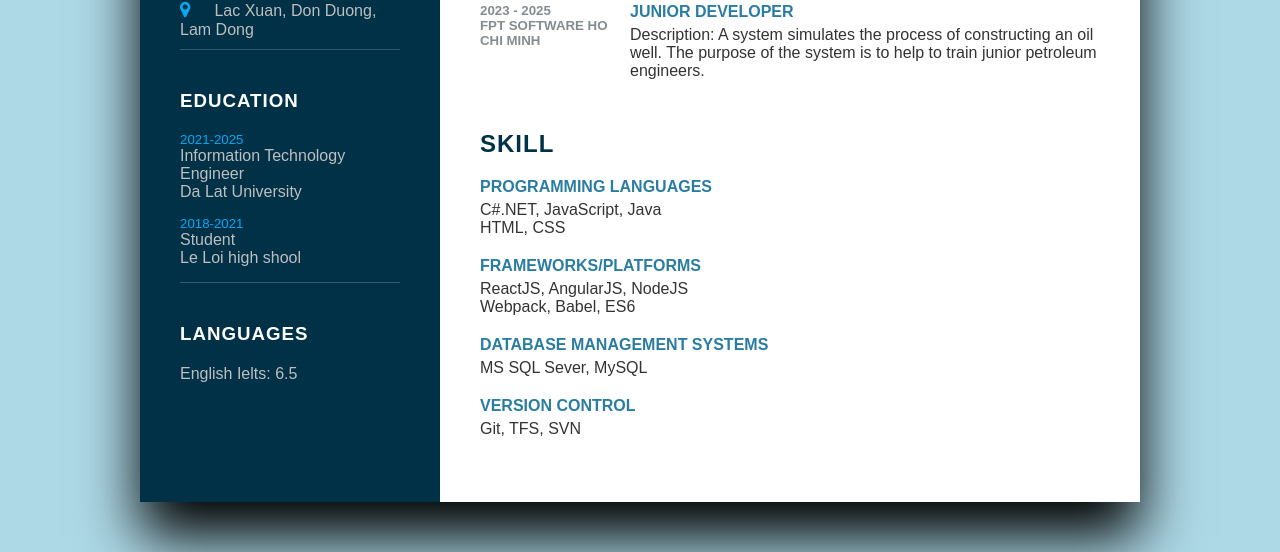
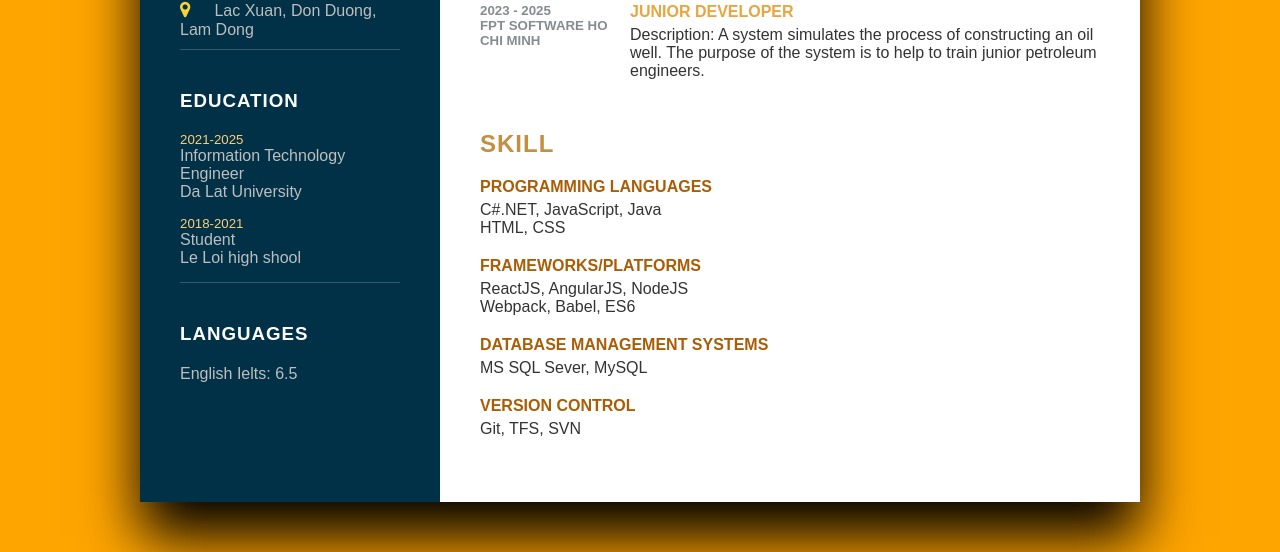
Before and after one commit to DanielCruyang/daniel080503.github.io, a plain HTML site: page index.html in a window 1280 px wide. Shown: the part 548-1100 px from the top of the page. Drawn offline with Linux system fonts and the light colour scheme.

Commit message:
Update style.css

```diff
--- a/style.css
+++ b/style.css
@@ -8,7 +8,7 @@ ul li{
     list-style: none;
 }
 body{
-    background: lightblue;
+    background: orange;
     display: flex;
     justify-content: center;
     align-items: center;
@@ -90,7 +90,7 @@ body{
     cursor: pointer;
 }
 .contactInfo ul li .icon{
-    color: #03a9f4;
+    color: #fad335;
     display: inline-block;
     width: 30px;
     font-size: 18px;
@@ -115,7 +115,7 @@ body{
     font-weight: 300;
  }
 .contactInfo_education h5{
-    color: #03a9f4;
+    color: #fecd79;
     font-weight: 500;
 }
 .contactInfo_education ul li{
@@ -142,7 +142,7 @@ body{
 }
 .title2{
     text-transform: uppercase;
-    color: #003147;
+    color: #c28f43;
     letter-spacing: 1px;
     margin-bottom: 10px;
 }
@@ -168,7 +168,7 @@ p{
 .about .box .text h4
 {
     text-transform: uppercase;
-    color: #2a7da2;
+    color: hsl(36, 80%, 58%);
     font-size: 16px;
 }
 .about_skill .box{
@@ -178,6 +178,6 @@ p{
 }
 .about_skill .box h4{
     text-transform: uppercase;
-    color: #2a7da2;
+    color: #aa5d05;
     font-size: 16px;
 }
```
